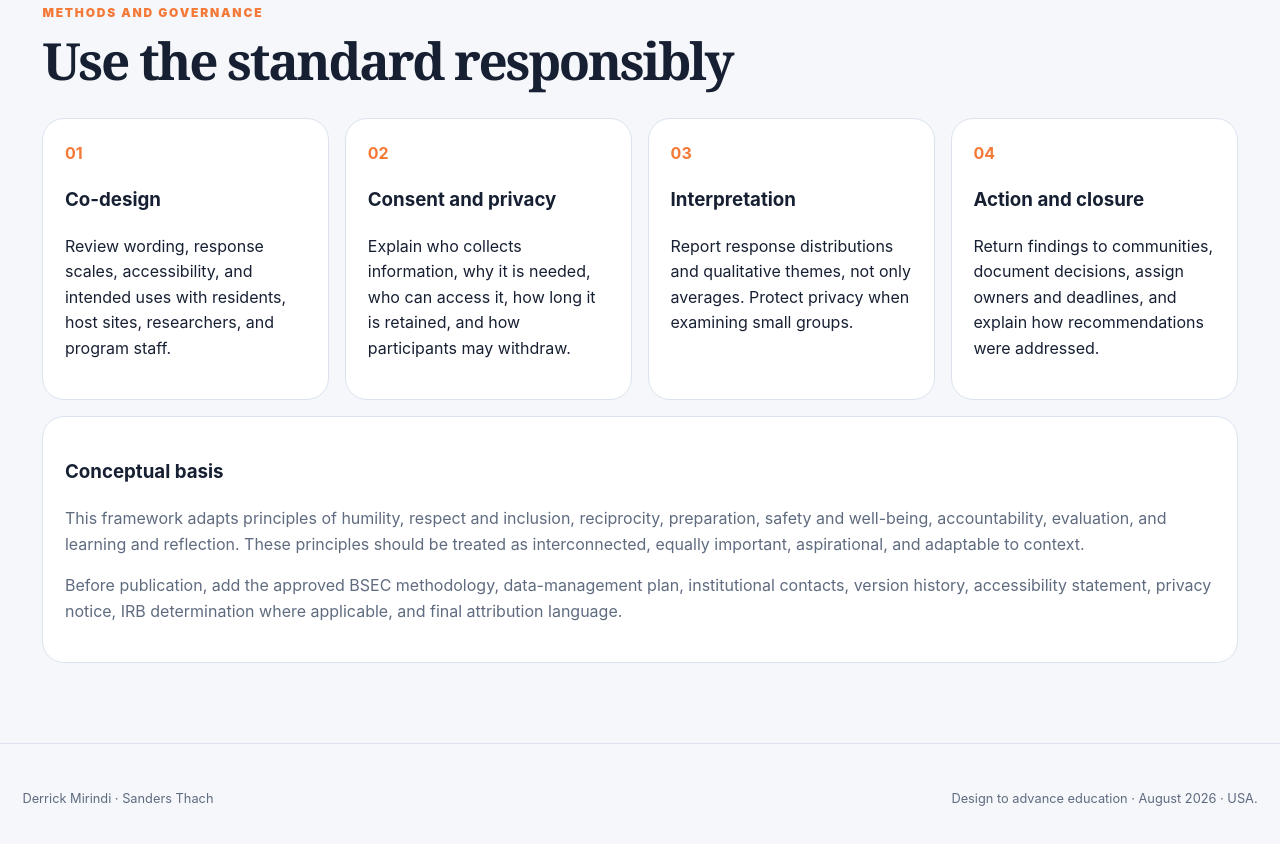
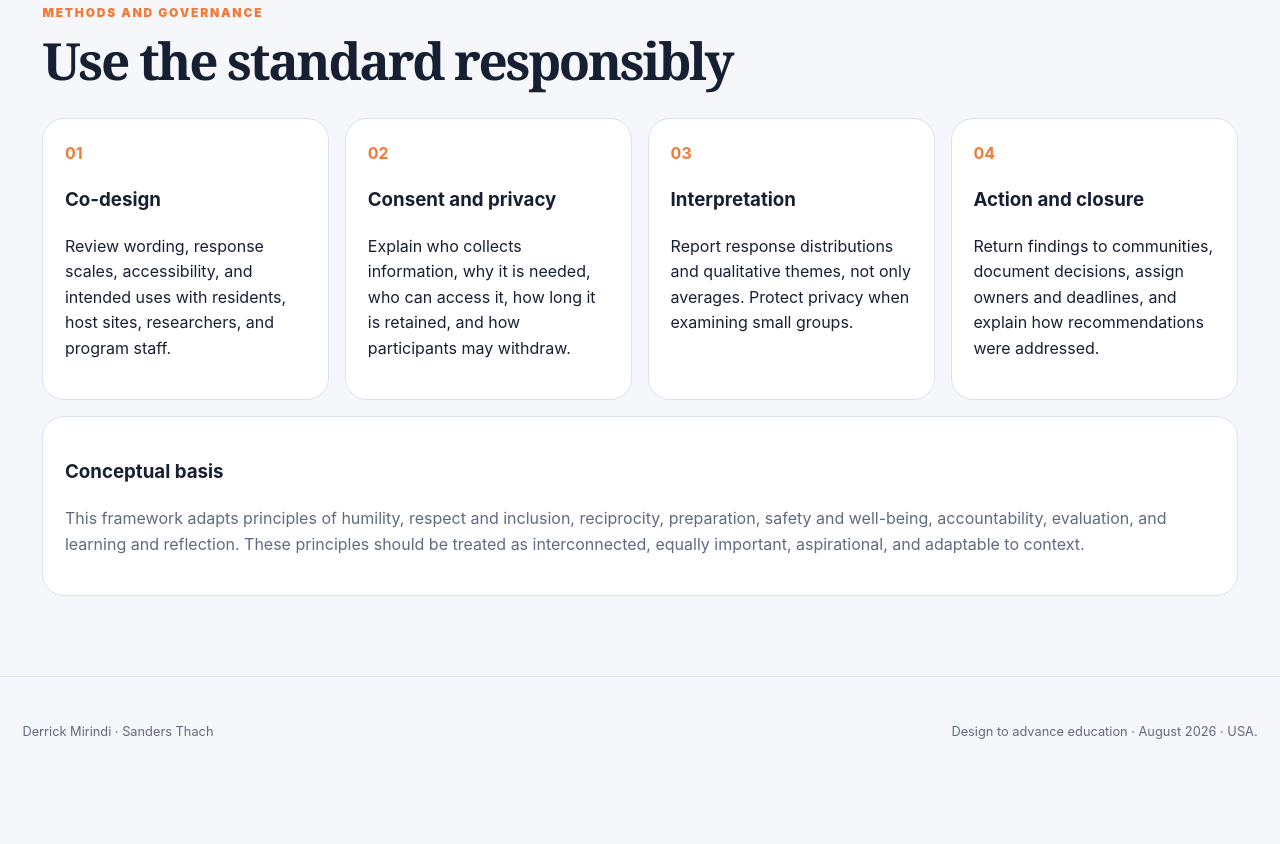
Before and after one commit to Derrickmirindi/Ethics_BSEC_MSU, a plain HTML site: page index.html in a window 1280 px wide. Shown: the part 10415-11259 px from the top of the page. After the commit the page ends 11202 px from the top, so only its background shows below. Drawn offline with Linux system fonts and the light colour scheme.

Commit message:
Remove duplicate 'Conceptual basis' article
Removed redundant paragraph about the conceptual basis.

```diff
--- a/index.html
+++ b/index.html
@@ -64,7 +64,7 @@
     <article><b>03</b><h3>Interpretation</h3><p>Report response distributions and qualitative themes, not only averages. Protect privacy when examining small groups.</p></article>
     <article><b>04</b><h3>Action and closure</h3><p>Return findings to communities, document decisions, assign owners and deadlines, and explain how recommendations were addressed.</p></article>
   </div>
-  <article class="source"><h3>Conceptual basis</h3><p>This framework adapts principles of humility, respect and inclusion, reciprocity, preparation, safety and well-being, accountability, evaluation, and learning and reflection. These principles should be treated as interconnected, equally important, aspirational, and adaptable to context.</p><p>Before publication, add the approved BSEC methodology, data-management plan, institutional contacts, version history, accessibility statement, privacy notice, IRB determination where applicable, and final attribution language.</p></article>
+  <article class="source"><h3>Conceptual basis</h3><p>This framework adapts principles of humility, respect and inclusion, reciprocity, preparation, safety and well-being, accountability, evaluation, and learning and reflection. These principles should be treated as interconnected, equally important, aspirational, and adaptable to context.</p></article>
 </section>
 </main>
 <dialog id="dialog"><button class="close" id="close" aria-label="Close">×</button><p class="eyebrow" id="dialogDomain"></p><h2 id="dialogTitle"></h2><p class="dialog-q" id="dialogQuestion"></p><div class="dialog-grid"><div><h3>Why it matters</h3><p id="dialogWhy"></p></div><div><h3>Evidence to consider</h3><ul id="dialogEvidence"></ul></div></div></dialog>
```
